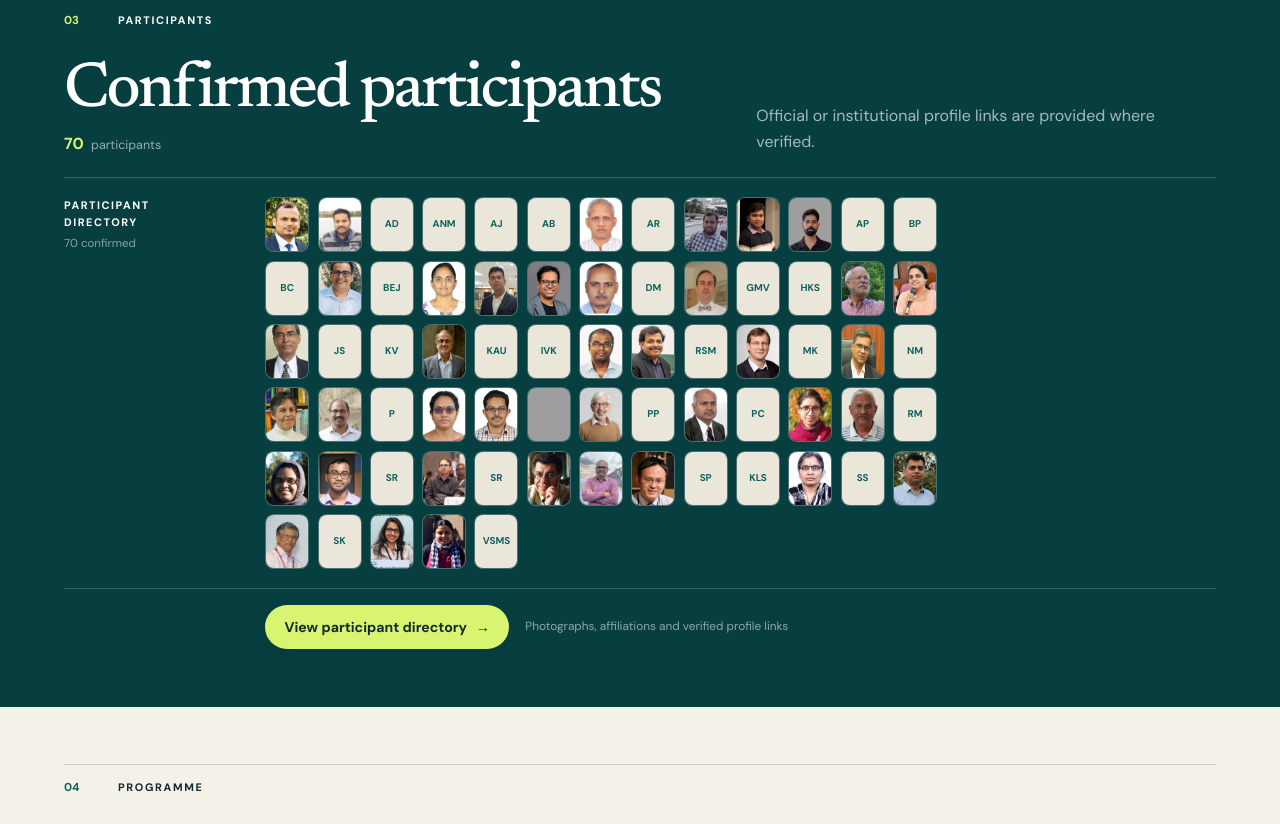
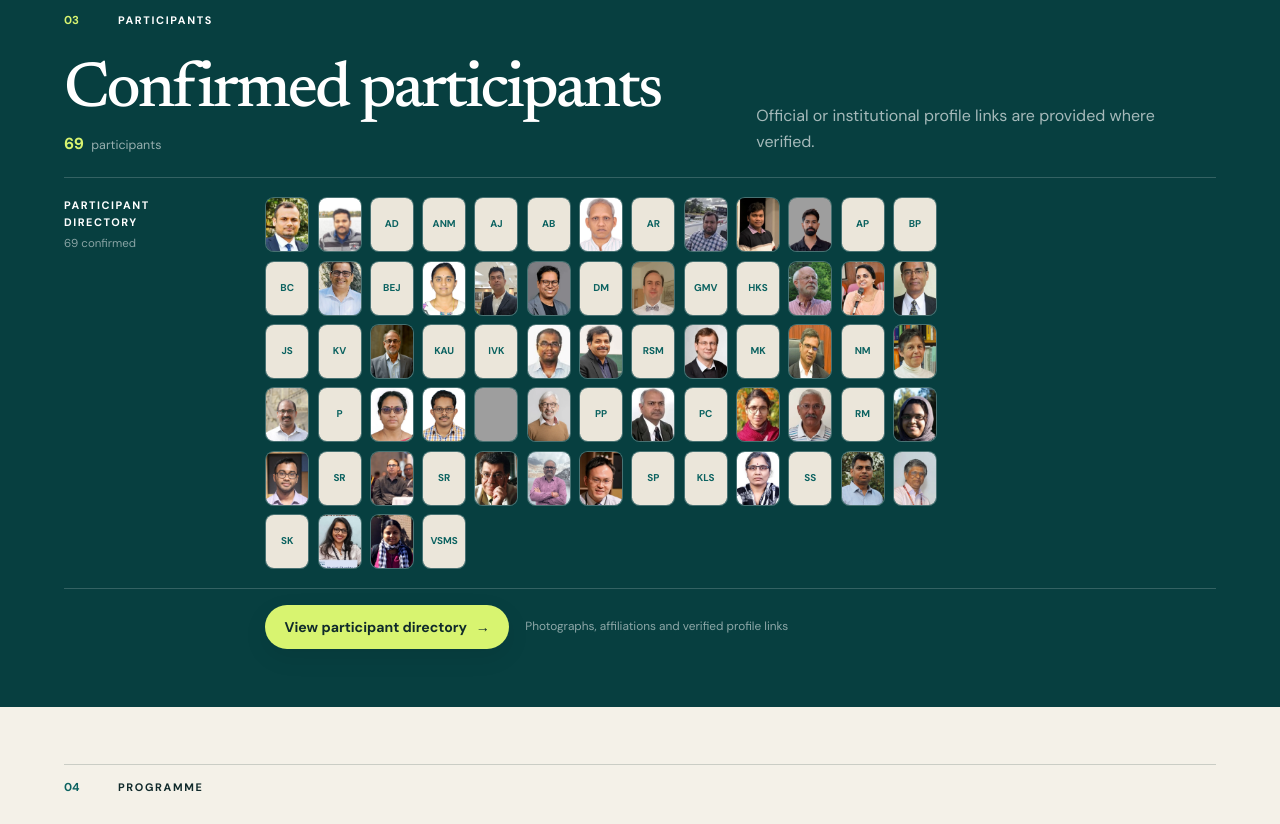
Before and after one commit to anoopduk/cm4-2026, a plain HTML site: page index.html in a window 1280 px wide. Shown: the part 1720-2544 px from the top of the page. Drawn offline with Linux system fonts and the light colour scheme; grey boxes are pictures that could not be loaded.

Commit message:
Remove Devesh Kumar from the participant directory

```diff
--- a/index.html
+++ b/index.html
@@ -164,11 +164,11 @@
   <div class="section-kicker light"><span>03</span><p>Participants</p></div>
   <!-- GENERATED: PARTICIPANT_PREVIEW_START -->
   <div class="section-heading participant-preview-heading">
-    <div><h2>Confirmed participants</h2><p class="participant-count"><strong>70</strong> participants</p></div>
+    <div><h2>Confirmed participants</h2><p class="participant-count"><strong>69</strong> participants</p></div>
     <p>Official or institutional profile links are provided where verified.</p>
   </div>
   <div class="participant-preview-row">
-    <div class="participant-preview-label"><p>Participant directory</p><span>70 confirmed</span></div>
+    <div class="participant-preview-label"><p>Participant directory</p><span>69 confirmed</span></div>
     <div class="participant-mosaic" role="group" aria-label="Confirmed participants">
       <a class="participant-thumb" href="participants/?v=20261124#a-sirohiwal" aria-label="View Abhishek Sirohiwal in the participant directory" title="Abhishek Sirohiwal"><img src="assets/people/a-sirohiwal.webp" alt="Abhishek Sirohiwal" loading="lazy" decoding="async" width="480" height="600"></a>
       <a class="participant-thumb" href="participants/?v=20261124#akhil-s-nair" aria-label="View Akhil S. Nair in the participant directory" title="Akhil S. Nair"><img src="assets/people/akhil-s-nair.png" alt="Akhil S. Nair" loading="lazy" decoding="async" width="480" height="600"></a>
@@ -189,7 +189,6 @@
       <a class="participant-thumb" href="participants/?v=20261124#dandamudi-usharani" aria-label="View Dandamudi Usharani in the participant directory" title="Dandamudi Usharani"><img src="assets/people/dandamudi-usharani.webp" alt="Dandamudi Usharani" loading="lazy" decoding="async" width="480" height="600"></a>
       <a class="participant-thumb" href="participants/?v=20261124#deb-ranjan-banerjee" aria-label="View Deb Ranjan Banerjee in the participant directory" title="Deb Ranjan Banerjee"><img src="assets/people/deb-ranjan-banerjee.webp" alt="Deb Ranjan Banerjee" loading="lazy" decoding="async" width="480" height="600"></a>
       <a class="participant-thumb" href="participants/?v=20261124#u-deva-priyakumar" aria-label="View Deva Priyakumar U. in the participant directory" title="Deva Priyakumar U."><img src="assets/people/u-deva-priyakumar.webp" alt="Deva Priyakumar U." loading="lazy" decoding="async" width="480" height="600"></a>
-      <a class="participant-thumb" href="participants/?v=20261124#devesh-kumar" aria-label="View Devesh Kumar in the participant directory" title="Devesh Kumar"><img src="assets/people/devesh-kumar.webp" alt="Devesh Kumar" loading="lazy" decoding="async" width="480" height="600"></a>
       <a class="participant-thumb" href="participants/?v=20261124#dipti-maurya" aria-label="View Dipti Maurya in the participant directory" title="Dipti Maurya"><span class="person-mark" aria-hidden="true">DM</span></a>
       <a class="participant-thumb" href="participants/?v=20261124#etienne-derat" aria-label="View Étienne Derat in the participant directory" title="Étienne Derat"><img src="assets/people/etienne-derat.webp" alt="Étienne Derat" loading="lazy" decoding="async" width="480" height="600"></a>
       <a class="participant-thumb" href="participants/?v=20261124#govinddas-m-vaishnav" aria-label="View Govinddas M. Vaishnav in the participant directory" title="Govinddas M. Vaishnav"><span class="person-mark" aria-hidden="true">GMV</span></a>
```
Also changed, not shown: data/participants.json (+0 -8 lines), participants/index.html (+0 -1 lines).
